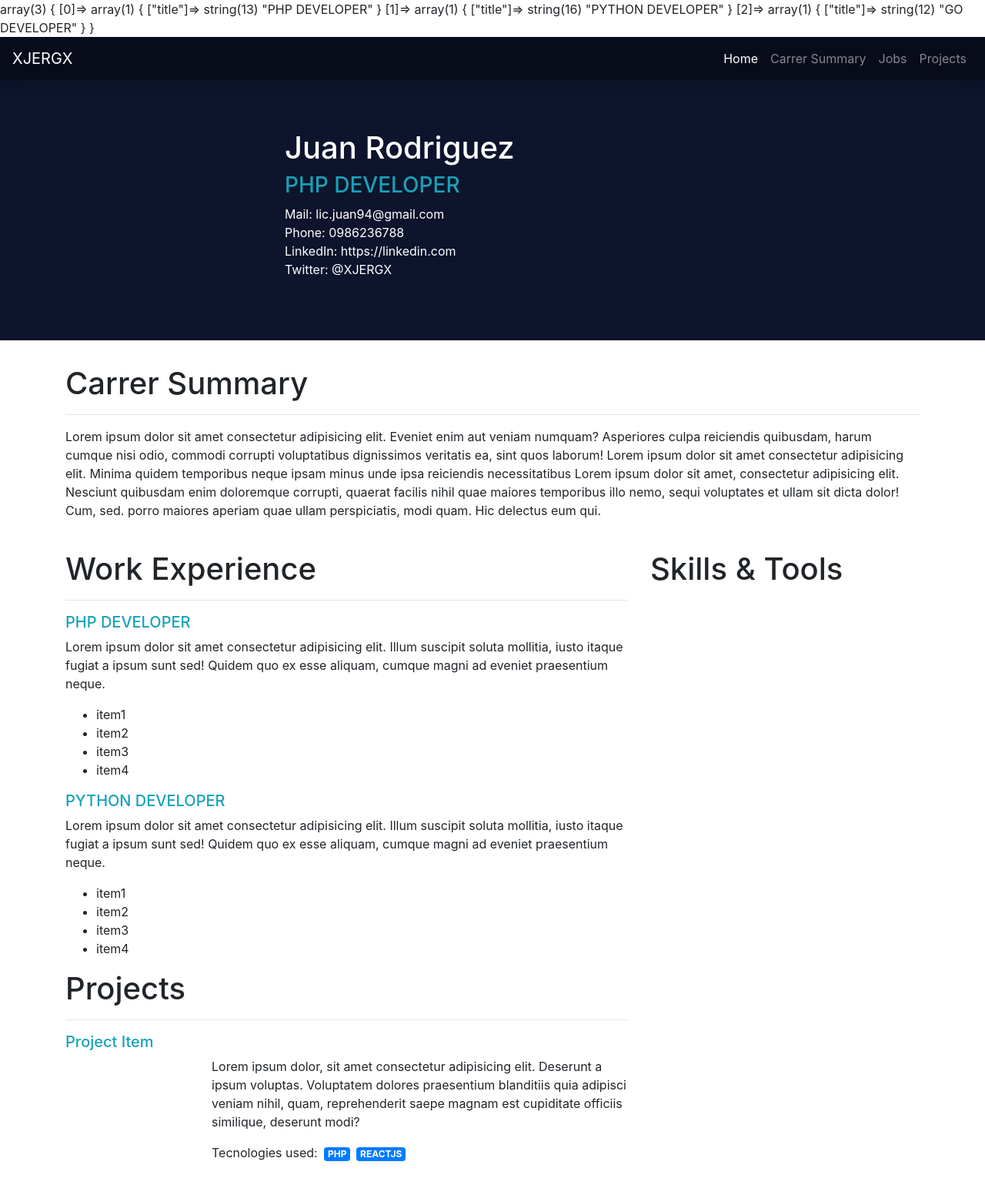
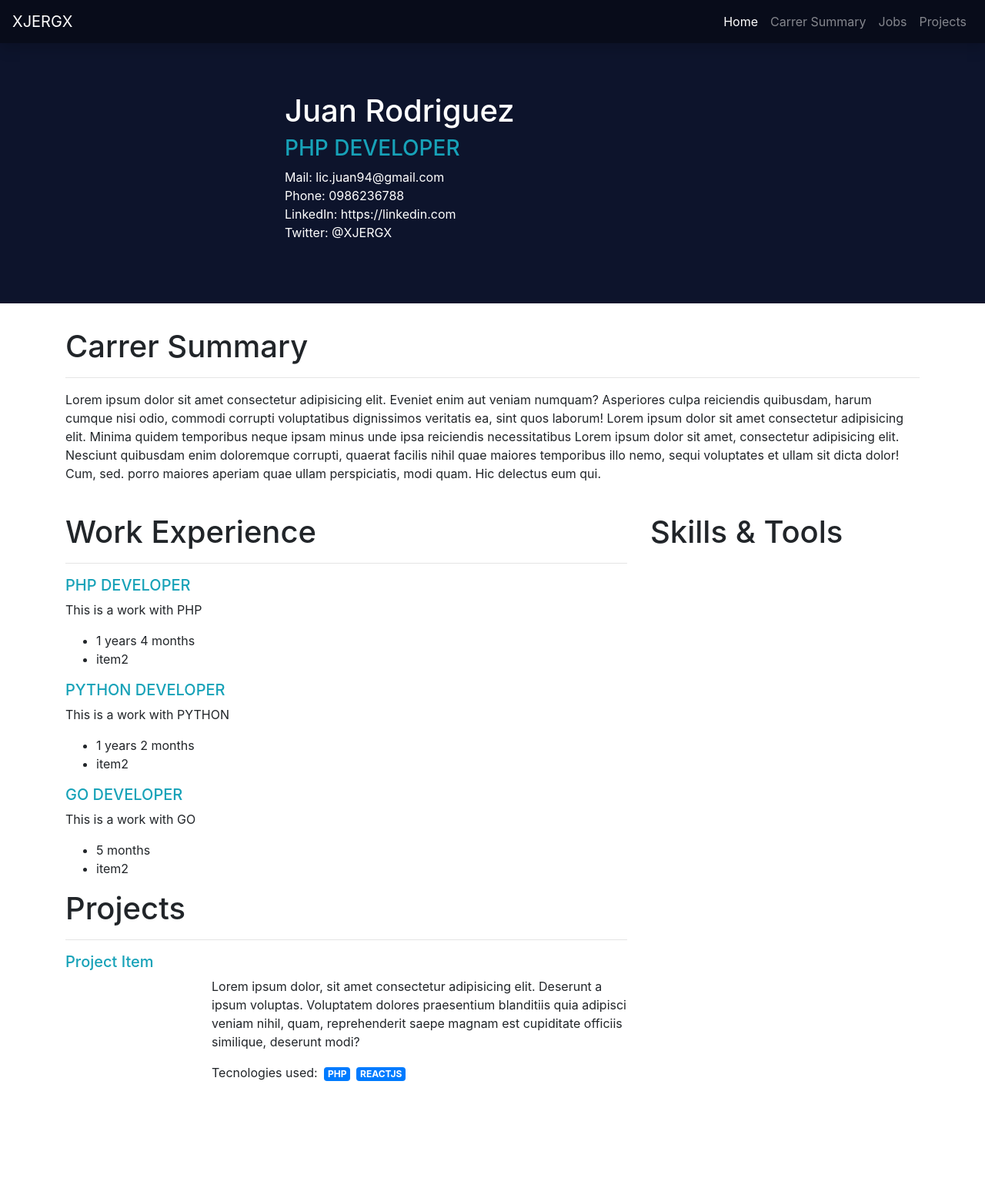
Before and after one commit to LicJuan/portfoliocomposer, a PHP site: page / in a window 1280 px wide. Shown: the whole page at 77% size. After the commit the page ends 1404 px from the top, so only its background shows below. Run offline with PHP 8.4, Linux system fonts and the light colour scheme; some libraries are stand-ins or nearby versions.

Commit message:
Commit general Index

```diff
--- a/index.php
+++ b/index.php
@@ -1,17 +1,45 @@
 <?php
 $name = "Juan Rodriguez";
+$limitMonths = 2000;
 $jobs = [
     [
-        'title' => 'PHP DEVELOPER'
+        'title' => 'PHP DEVELOPER',
+        'description' => 'This is a work with PHP',
+        'visible' => true,
+        'months' => 16
     ],
     [
-        'title' => 'PYTHON DEVELOPER'
+        'title' => 'PYTHON DEVELOPER',
+        'description' => 'This is a work with PYTHON',
+        'visible' => true,
+        'months' => 14
     ],
     [
-        'title' => 'GO DEVELOPER'
+        'title' => 'GO DEVELOPER',
+        'description' => 'This is a work with GO',
+        'visible' => true,
+        'months' => 5
     ]
 ];
-var_dump($jobs);
+function getDuration($months)
+{
+    $years = floor($months / 12);
+    $extraMonths = $months % 12;
+    if ($years == 0) {
+        return "$extraMonths months";
+    }
+    return "$years years $extraMonths months";
+}
+
+function printJob($job)
+{
+    echo '<h5 class="text-info">' . $job['title'] . '</h5>
+    <p>' . $job['description'] . '</p>
+    <ul class="unstyled">
+        <li>' . getDuration($job['months']) . '</li>
+        <li>item2</li>
+    </ul>';
+}
 ?>
 <!doctype html>
 <html lang="en">
@@ -85,22 +113,19 @@ var_dump($jobs);
             <div class="col-md-8">
                 <h1>Work Experience</h1>
                 <hr>
-                <h5 class="text-info">PHP DEVELOPER</h5>
-                <p>Lorem ipsum dolor sit amet consectetur adipisicing elit. Illum suscipit soluta mollitia, iusto itaque fugiat a ipsum sunt sed! Quidem quo ex esse aliquam, cumque magni ad eveniet praesentium neque.</p>
-                <ul class="unstyled">
-                    <li>item1</li>
-                    <li>item2</li>
-                    <li>item3</li>
-                    <li>item4</li>
-                </ul>
-                <h5 class="text-info">PYTHON DEVELOPER</h5>
-                <p>Lorem ipsum dolor sit amet consectetur adipisicing elit. Illum suscipit soluta mollitia, iusto itaque fugiat a ipsum sunt sed! Quidem quo ex esse aliquam, cumque magni ad eveniet praesentium neque.</p>
-                <ul class="unstyled">
-                    <li>item1</li>
-                    <li>item2</li>
-                    <li>item3</li>
-                    <li>item4</li>
-                </ul>
+                <?php
+                $totalMonths = 0;
+                foreach ($jobs as $job) {
+                    $totalMonths += $job['months'];
+                    if ($job['visible'] === false) {
+                        continue;
+                    }
+                    if ($totalMonths > $limitMonths) {
+                        break;
+                    }
+                    printJob($job);
+                }
+                ?>
                 <!-- PROJECTS -->
                 <h1>Projects</h1>
                 <hr>
```
